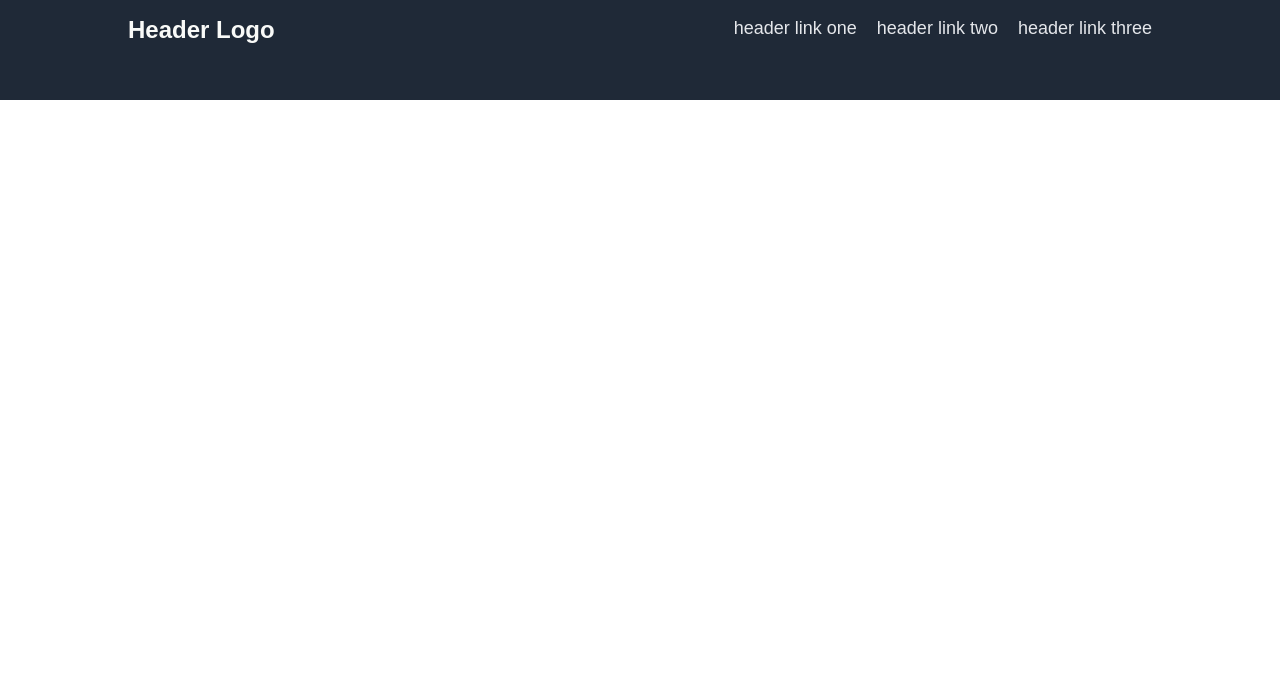
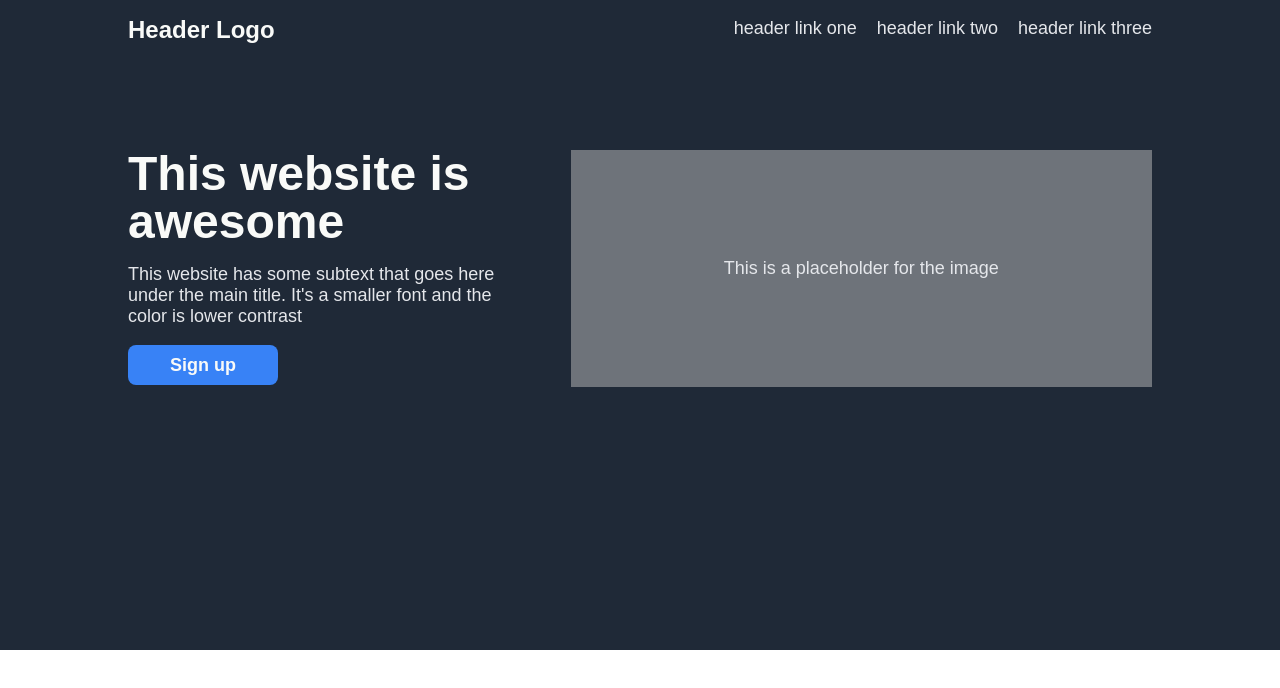
Before and after one commit to Gr4ntes/odin-design-practice, a plain HTML site: page index.html in a window 1280 px wide. Drawn offline with Linux system fonts and the light colour scheme.

Commit message:
Add main block
Added a main block that contains title, subtext, button, place for image

```diff
--- a/index.html
+++ b/index.html
@@ -7,11 +7,21 @@
     <title>Homepage</title>
 </head>
 <body>
-    <div id="header">
-        <h3 id="header-logo">Header Logo</h3>
-        <a class="header-link">header link one</a>
-        <a class="header-link">header link two</a>
-        <a class="header-link">header link three</a>
+    <div id="header" class="flex-row dark-background">
+        <h3 id="header-logo" class="high-contrast-text">Header Logo</h3>
+        <a class="header-link low-contrast-text">header link one</a>
+        <a class="header-link low-contrast-text">header link two</a>
+        <a class="header-link low-contrast-text">header link three</a>
+    </div>
+    <div id="hero-main" class="flex-row dark-background">
+        <div id="main-left">
+            <h1 id="main-text" class="high-contrast-text">This website is awesome</h1>
+            <p class="low-contrast-text">This website has some subtext that goes here under the main title. It's a smaller font and the color is lower contrast</p>
+            <button id="sign-up-btn">Sign up</button>
+        </div>
+        <div id="image-placeholder" class="low-contrast-text">
+            <p id="image-placeholder-text">This is a placeholder for the image</p>
+        </div>
     </div>
 </body>
 </html>
--- a/styles/style.css
+++ b/styles/style.css
@@ -3,25 +3,81 @@ body {
     font-family: Arial, Helvetica, sans-serif
 }
 
-#header {
+.flex-row {
     display: flex;
+    align-items: flex-start;
+}
+
+.dark-background {
+    background-color: #1F2937;
+}
+
+.high-contrast-text, #sign-up-btn {
+    color: #F9FAF8;
+}
+
+.low-contrast-text {
+    color: #E5E7EB;
+    font-size: 18px;
+}
+
+#header, #hero-main {
     height: 100px;
-    align-items: flex-start;
     padding-left: 10%;
     padding-right: 10%;
     gap: 20px;
-    background-color: #1F2937;
+}
+
+#header {
+    height: 150px;
 }
 
 #header-logo {
     flex: 1 1 auto;
-    color: #F9FAF8;
     font-size: 24px;
     margin-top: 16px;
 }
 
 .header-link {
-    color: #E5E7EB;
-    font-size: 18px;
     margin-top: 18px;
 }
+
+#hero-main {
+    height: 500px;
+}
+
+#main-text {
+    font-size: 48px;
+    font-weight: bold;
+    margin: 0;
+    line-height: 1.0;
+}
+
+#main-left {
+    width: 40%;
+}
+
+#sign-up-btn {
+    background-color: #3882F6;
+    border: 0px;
+    border-radius: 8px;
+    width: 150px;
+    height: 40px;
+    font-size: 18px;
+    font-weight: bold;
+}
+
+#image-placeholder {
+    height: 236.5px;
+    width: 60%;
+    background-color: #6e737a;
+    margin-left: 35px;
+}
+
+#image-placeholder-text {
+    height: 236.5px;
+    line-height: 236.5px;
+    text-align: center;
+    margin: 0 auto;
+    width: 50%;
+}
```
